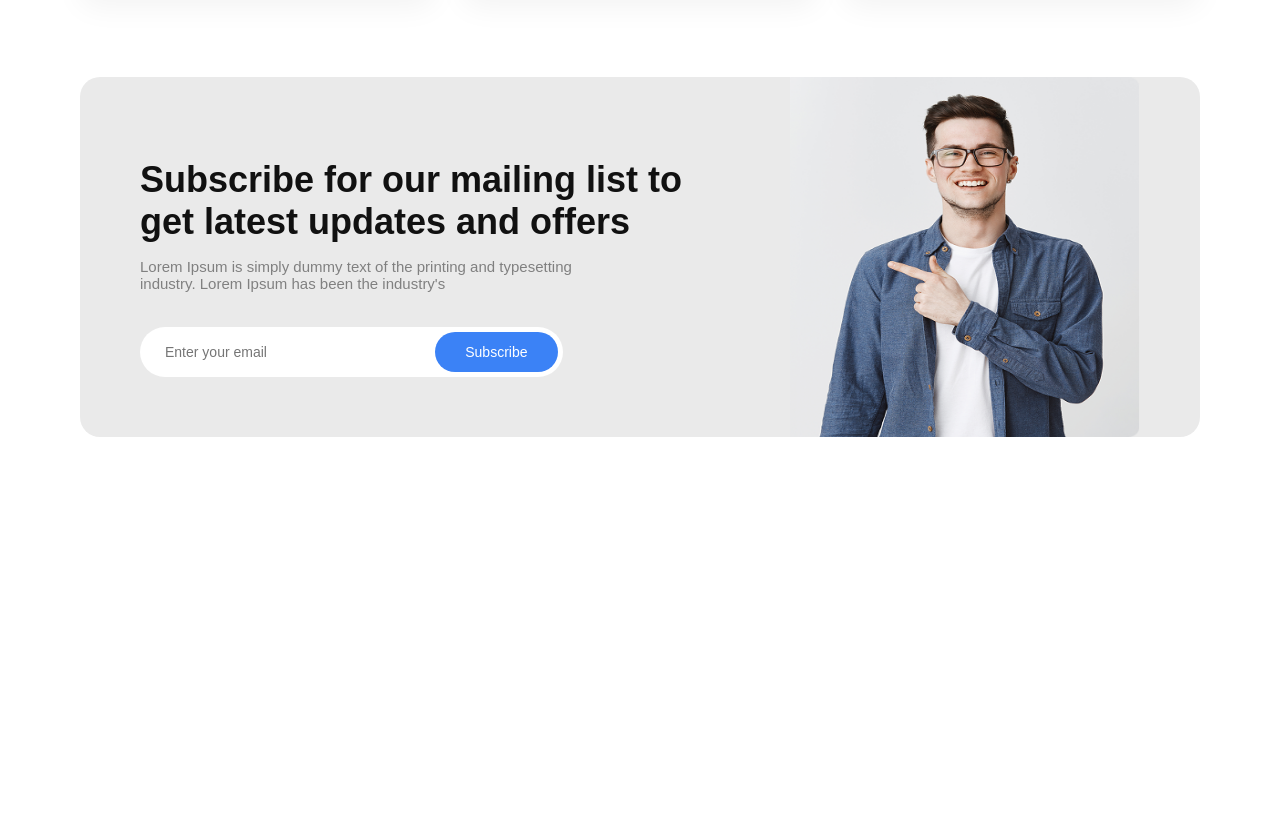
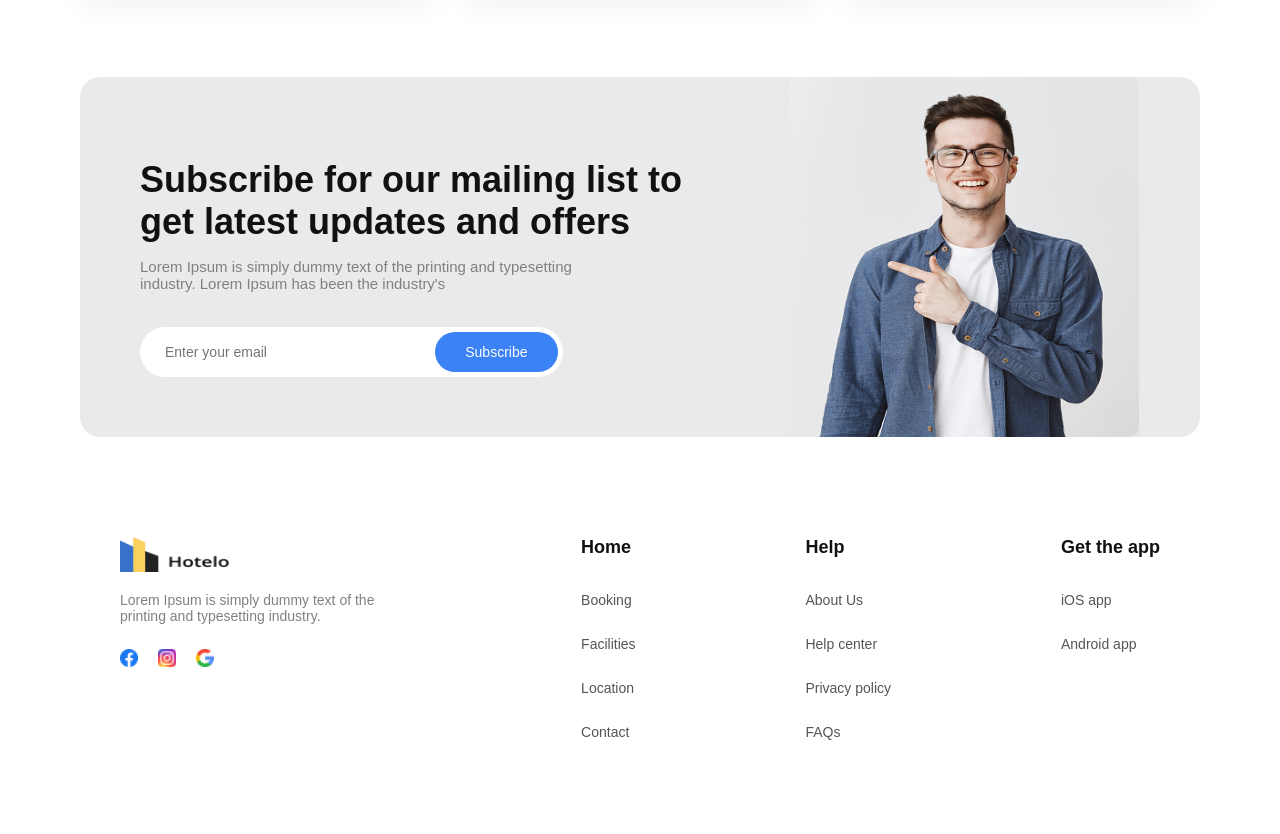
Before and after one commit to Muhammadjon0606/githubhom, a plain HTML site: page index.html in a window 1280 px wide. Shown: the part 3084-3918 px from the top of the page. Before the commit the page ends 3561 px from the top, so only its background shows below. Drawn offline with Linux system fonts and the light colour scheme.

Commit message:
qismi footer

```diff
--- a/index.html
+++ b/index.html
@@ -252,5 +252,41 @@
         </div>
     </div>
 
+    <div class="h">
+        <div class="h1">
+            <div class="h2">
+                <div class="h3">
+                    <img src="logo.png" class="h4">
+                </div>
+                <p class="h5">Lorem Ipsum is simply dummy text of the printing and typesetting industry.</p>
+                <div class="h6">
+                    <img src="/Group 23.png" class="h7">
+                    <img src="/Group 24.png" class="h7">
+                    <img src="/search 1.png" class="h7">
+                </div>
+            </div>
+            <div class="h8">
+                <h3 class="h9">Home</h3>
+                <p class="h10">Booking</p>
+                <p class="h10">Facilities</p>
+                <p class="h10">Location</p>
+                <p class="h10">Contact</p>
+            </div>
+            <div class="h8">
+                <h3 class="h9">Help</h3>
+                <p class="h10">About Us</p>
+                <p class="h10">Help center</p>
+                <p class="h10">Privacy policy</p>
+                <p class="h10">FAQs</p>
+            </div>
+            <div class="h8">
+                <h3 class="h9">Get the app</h3>
+                <p class="h10">iOS app</p>
+                <p class="h10">Android app</p>
+            </div>
+
+        </div>
+    </div>
+
 </body>
 </html>
--- a/style.css
+++ b/style.css
@@ -599,3 +599,63 @@ body {
     width: 100%;
     height: 100%;
 }
+
+.h {
+    padding: 60px 120px 80px 120px;
+}
+
+.h1 {
+    display: flex;
+    justify-content: space-between;
+}
+
+.h2 {
+    width: 28%;
+}
+
+.h3 {
+    width: 110px;
+    height: 35px;
+    margin-bottom: 20px;
+}
+
+.h4 {
+    width: 100%;
+    height: 100%;
+}
+
+.h5 {
+    font-size: 14px;
+    color: gray;
+    margin-top: 0;
+    margin-bottom: 25px;
+}
+
+.h6 {
+    display: flex;
+}
+
+.h7 {
+    width: 18px;
+    height: 18px;
+    margin-right: 20px;
+}
+
+.h8 {
+    display: flex;
+    flex-direction: column;
+}
+
+.h9 {
+    font-size: 18px;
+    margin-top: 0;
+    margin-bottom: 20px;
+    color: #111111;
+}
+
+.h10 {
+    text-decoration: none;
+    color: #555555;
+    font-size: 14px;
+    margin-bottom: 14px;
+}
```
Also changed, not shown: Group 23.png (added), Group 24.png (added), search 1.png (added).
